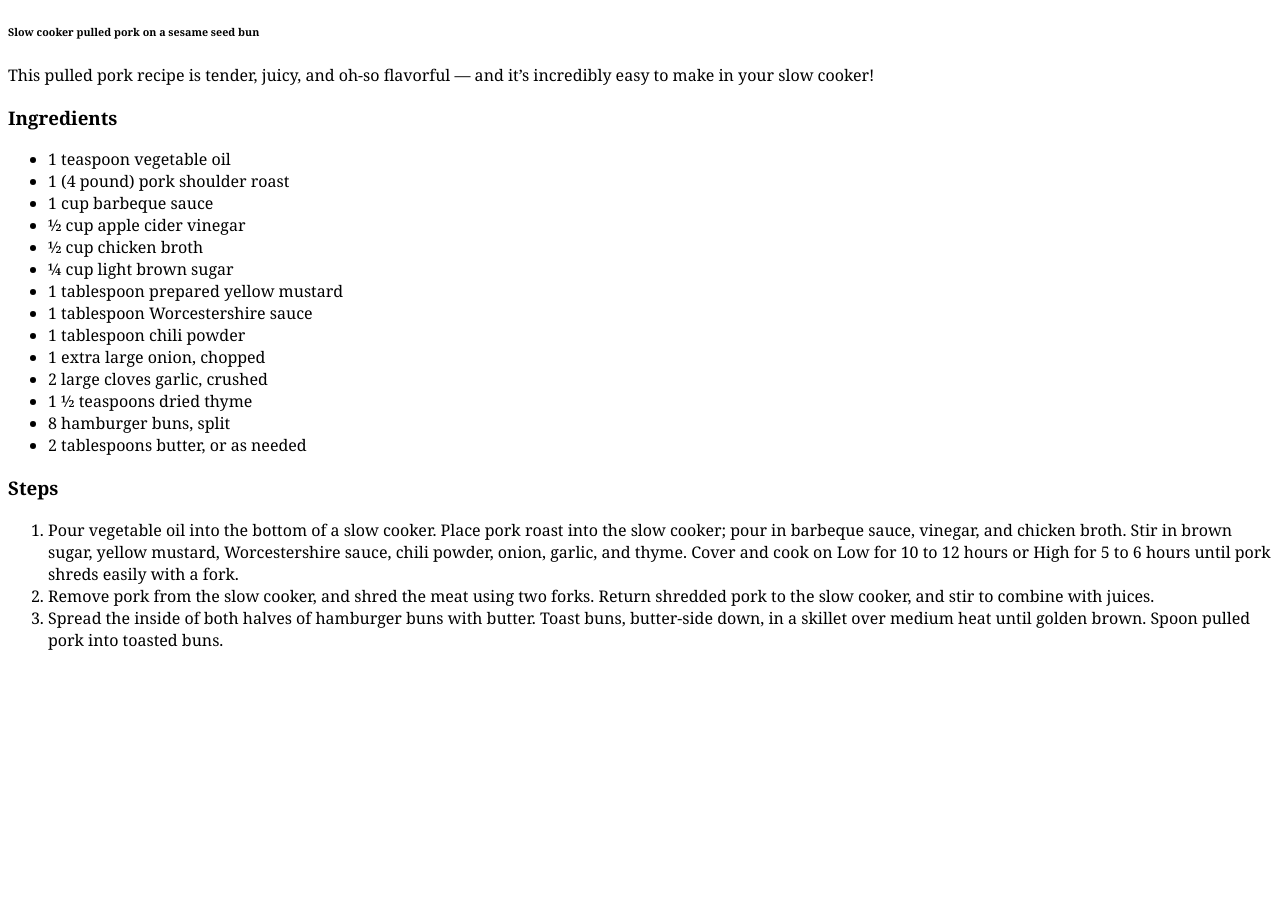
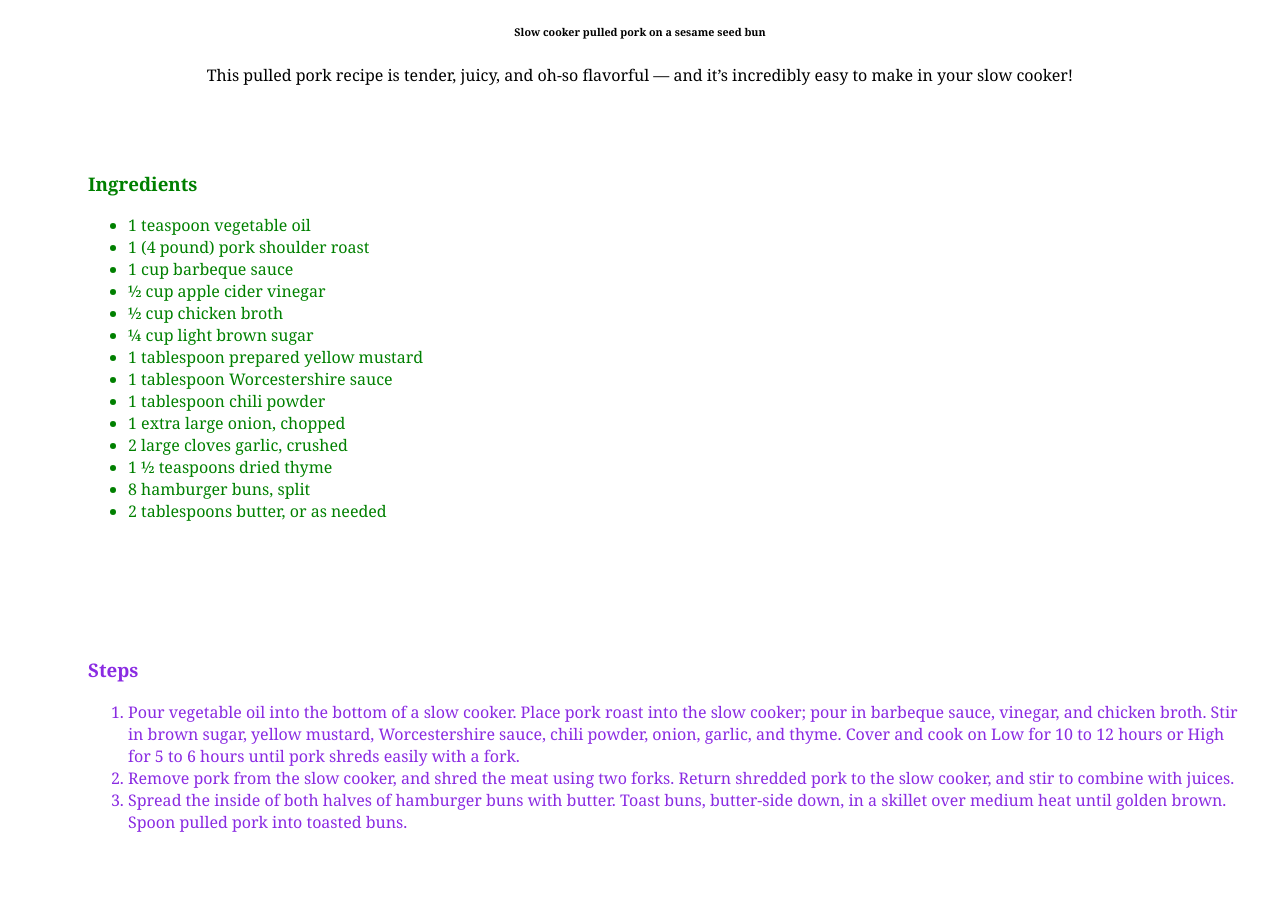
Before and after one commit to calyrauc/odin-recipes, a plain HTML site: page recipes/pork.html in a window 1280 px wide. Shown: the part 718-1620 px from the top of the page. Before the commit the page ends 1385 px from the top, so only its background shows below. Drawn offline with Linux system fonts and the light colour scheme.

Commit message:
Center text & add space/color between ingred/step
added space betwee the steps and ingredients as well as color
made classes to both

```diff
--- a/recipes/pork.html
+++ b/recipes/pork.html
@@ -12,7 +12,7 @@
     <h6>Slow cooker pulled pork on a sesame seed bun</h6>
 
     <p>This pulled pork recipe is tender, juicy, and oh-so flavorful — and it’s incredibly easy to make in your slow cooker!</p>
-
+<div class="ingredients">
     <h3>Ingredients</h3>
     <ul>
         <li>1 teaspoon vegetable oil</li>
@@ -30,15 +30,16 @@
         <li>8 hamburger buns, split</li>
         <li>2 tablespoons butter, or as needed</li>
     </ul>
+</div>
 
+<div class="steps">
     <h3>Steps</h3>
     <ol>
         <li>Pour vegetable oil into the bottom of a slow cooker. Place pork roast into the slow cooker; pour in barbeque sauce, vinegar, and chicken broth. Stir in brown sugar, yellow mustard, Worcestershire sauce, chili powder, onion, garlic, and thyme. Cover and cook on Low for 10 to 12 hours or High for 5 to 6 hours until pork shreds easily with a fork.</li>
         <li>Remove pork from the slow cooker, and shred the meat using two forks. Return shredded pork to the slow cooker, and stir to combine with juices.</li>
         <li>Spread the inside of both halves of hamburger buns with butter. Toast buns, butter-side down, in a skillet over medium heat until golden brown. Spoon pulled pork into toasted buns.</li>
-
     </ol>
-
+</div>
 
 </body>
 </html>
--- a/style.css
+++ b/style.css
@@ -2,9 +2,13 @@
     font-family: Georgia, 'Times New Roman', Times, serif;
 }
 
+p,
+h6,
 h1{
     text-align: center;
+    white-space: nowrap;
 }
+
 
 .center{
     display: block;
@@ -12,3 +16,19 @@ h1{
     margin-right: auto;
     width: 50%;
 }
+
+.ingredients{
+    color: green;
+    padding-top: 50px;
+    padding-right: 30px;
+    padding-bottom: 50px;
+    padding-left: 80px;
+}
+
+.steps{
+    color: blueviolet;
+    padding-top: 50px;
+    padding-right: 30px;
+    padding-bottom: 50px;
+    padding-left: 80px;
+}
```
Also changed, not shown: recipes/chicken.html (+4 -0 lines), recipes/halibut.html (+4 -1 lines).
